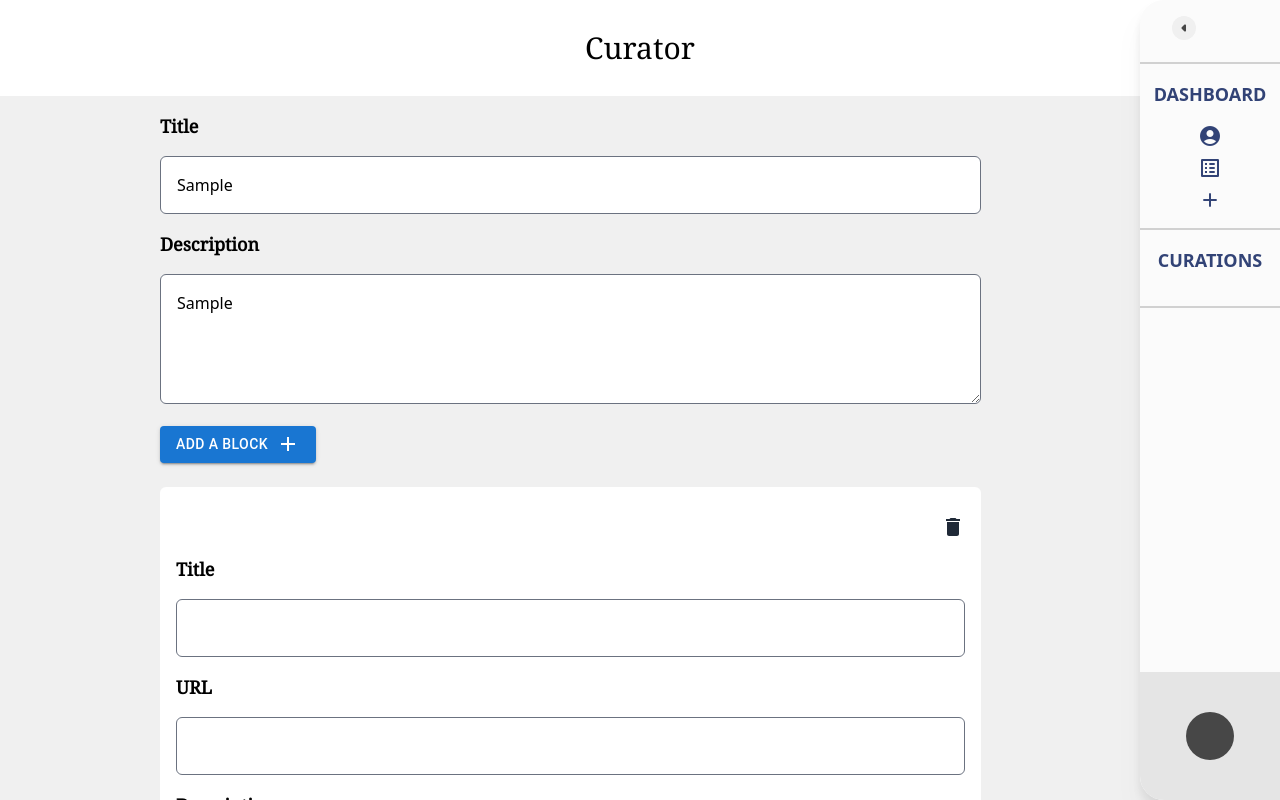
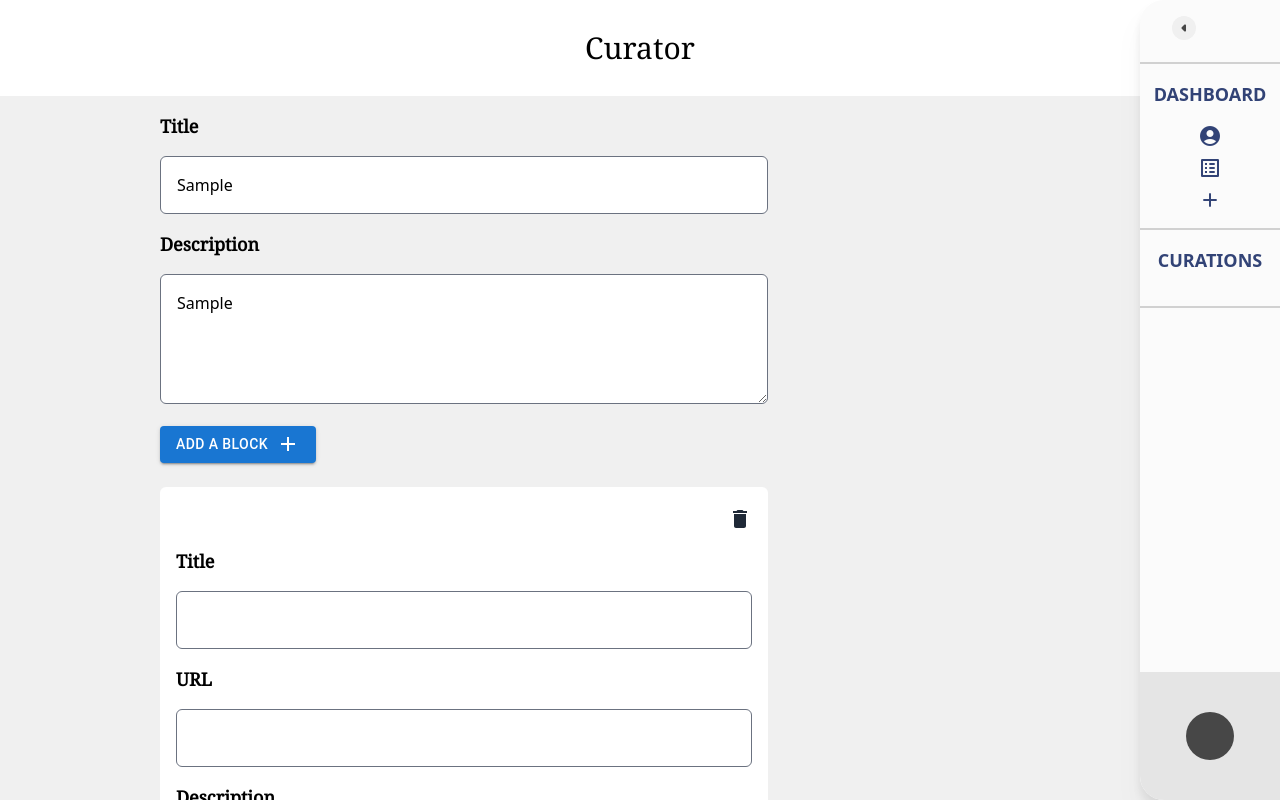
Before and after one commit to pranavraaghav/curator-frontend, a Next.js app: page /dashboard/curation/create in a window 1280 px wide. Both pictures are taken after typing "Sample", "Sample" into the empty fields and a click on the button "ADD A BLOCK". Shown: the top 800 px of the page. Built offline with nearby package versions, Linux system fonts and the light colour scheme.

Commit message:
feat(CreateCuration): add drag-drop to re-arrange

```diff
--- a/components/Block/EditableBlockCard.jsx
+++ b/components/Block/EditableBlockCard.jsx
@@ -16,7 +16,7 @@ function EditableBlockCard({ data, deleteHandler, updateHandler }) {
       className="w-full h-auto p-4 pb-8 space-y-4 text-sm rounded-md lg:text-lg bg-block"
     >
       {/* Delete Button */}
-      <button className="block ml-auto my-2" onClick={deleteHandler}>
+      <button className="block ml-auto" onClick={deleteHandler}>
         <Delete className="text-gray-800 cursor-pointer text-2xl md:text-3xl lg:text-4xl" />
       </button>
 
@@ -59,7 +59,7 @@ function EditableBlockCard({ data, deleteHandler, updateHandler }) {
           type="text"
           name="description"
           className="form-text rounded-md"
-          rows={6}
+          rows={4}
           defaultValue={data.description}
         />
       </form>
--- a/package.json
+++ b/package.json
@@ -20,6 +20,7 @@
     "framer-motion": "^4.1.17",
     "next": "11.1.2",
     "react": "17.0.2",
+    "react-beautiful-dnd": "^13.1.0",
     "react-dom": "17.0.2",
     "react-loader-spinner": "^4.0.0",
     "uuid": "^8.3.2",
--- a/pages/dashboard/curation/create.jsx
+++ b/pages/dashboard/curation/create.jsx
@@ -5,11 +5,17 @@ import { Button } from "@mui/material"
 import EditableBlockCard from "../../../components/Block/EditableBlockCard"
 import { postCuration } from "../../../services/curation/postCuration"
 import * as yup from "yup"
+import { useRouter } from "next/dist/client/router"
+
+// Drag and drop stuff
+import { DragDropContext, Droppable, Draggable } from "react-beautiful-dnd"
 
 function CreateCuration() {
   const [blocks, setBlocks] = useState([])
   const [title, setTitle] = useState("")
   const [description, setDescription] = useState("")
+
+  const router = useRouter()
 
   const addNewBlock = () => {
     const block = {
@@ -83,13 +89,27 @@ function CreateCuration() {
       // console.log(response)
     } catch (error) {
       console.error("failed postCuration with error: ", error)
+      return
     }
+
+    // Redirect to dashboard
+    router.push("/dashboard")
+  }
+
+  const handleOnDragEnd = (result) => {
+    if (!result.destination) return
+
+    const items = Array.from(blocks)
+    const [reorderedItem] = items.splice(result.source.index, 1)
+    items.splice(result.destination.index, 0, reorderedItem)
+
+    setBlocks(items)
   }
 
   return (
     <Fragment>
       <div className="w-full min-h-screen bg-bg">
-        <div className="p-4 w-full lg:w-8/12 lg:ml-36 lg:mr-auto">
+        <div className="p-4 w-full lg:w-1/2 lg:ml-36 lg:mr-auto">
           {/* Title */}
           <label
             htmlFor="title"
@@ -139,18 +159,45 @@ function CreateCuration() {
 
           {/* Block Container */}
           {blocks.length !== 0 && (
-            <div className="flex flex-col gap-4 py-6">
+            <DragDropContext onDragEnd={handleOnDragEnd}>
+              <Droppable droppableId="blocks">
+                {(provided) => (
+                  <ul
+                    className="flex flex-col gap-4 py-6"
+                    {...provided.droppableProps}
+                    ref={provided.innerRef}
+                  >
                     {blocks.map((block, idx) => {
                       return (
+                        <Draggable
+                          key={block.key}
+                          draggableId={block.key}
+                          index={idx}
+                        >
+                          {(provided) => (
+                            <li
+                              {...provided.draggableProps}
+                              {...provided.dragHandleProps}
+                              ref={provided.innerRef}
+                            >
+                              {/* Block */}
                               <EditableBlockCard
-                    key={block.key}
                                 data={block}
-                    deleteHandler={() => deleteBlocksHandler(block.key)}
+                                deleteHandler={() =>
+                                  deleteBlocksHandler(block.key)
+                                }
                                 updateHandler={updateBlocksHandler}
                               />
+                            </li>
+                          )}
+                        </Draggable>
                       )
                     })}
-            </div>
+                    {provided.placeholder}
+                  </ul>
+                )}
+              </Droppable>
+            </DragDropContext>
           )}
 
           {/* Button to submit curation */}
```
Also changed, not shown: 1 other file (tests, documents, lock files or other folders). Lines whose indentation alone changed are shown as unchanged.
